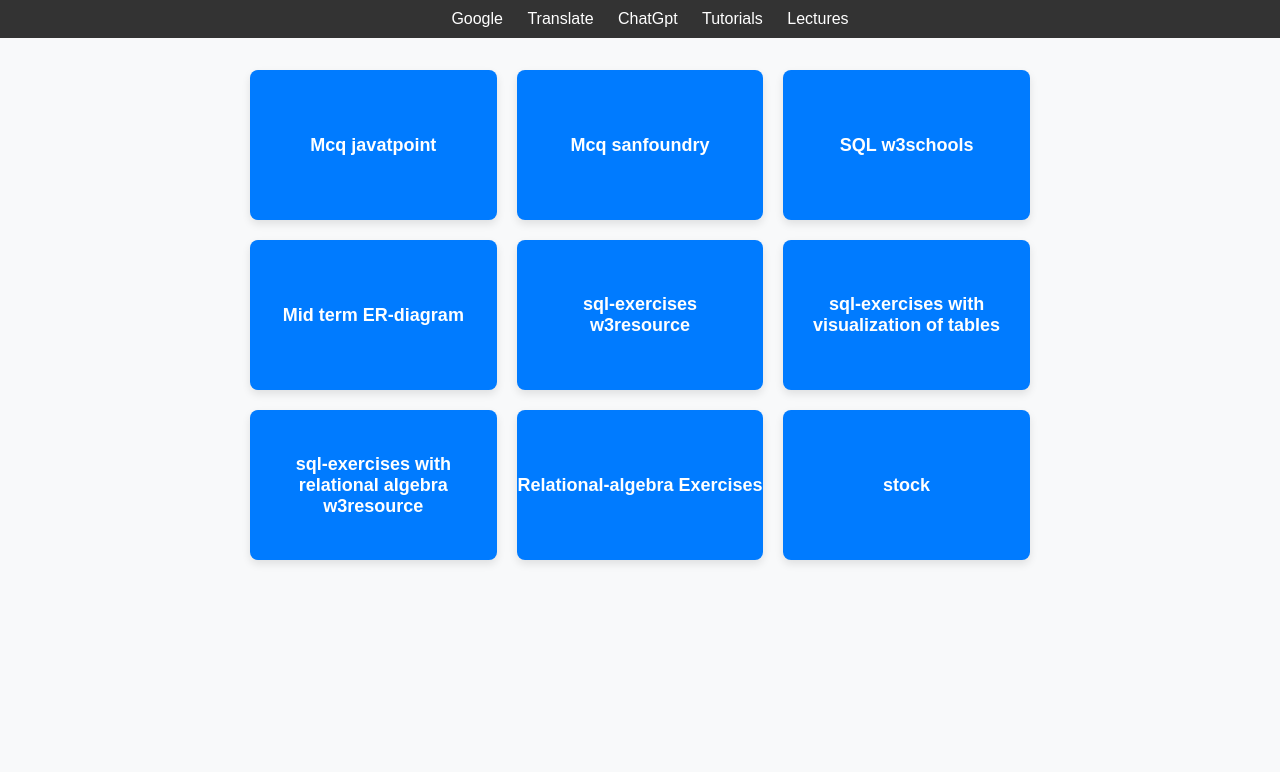
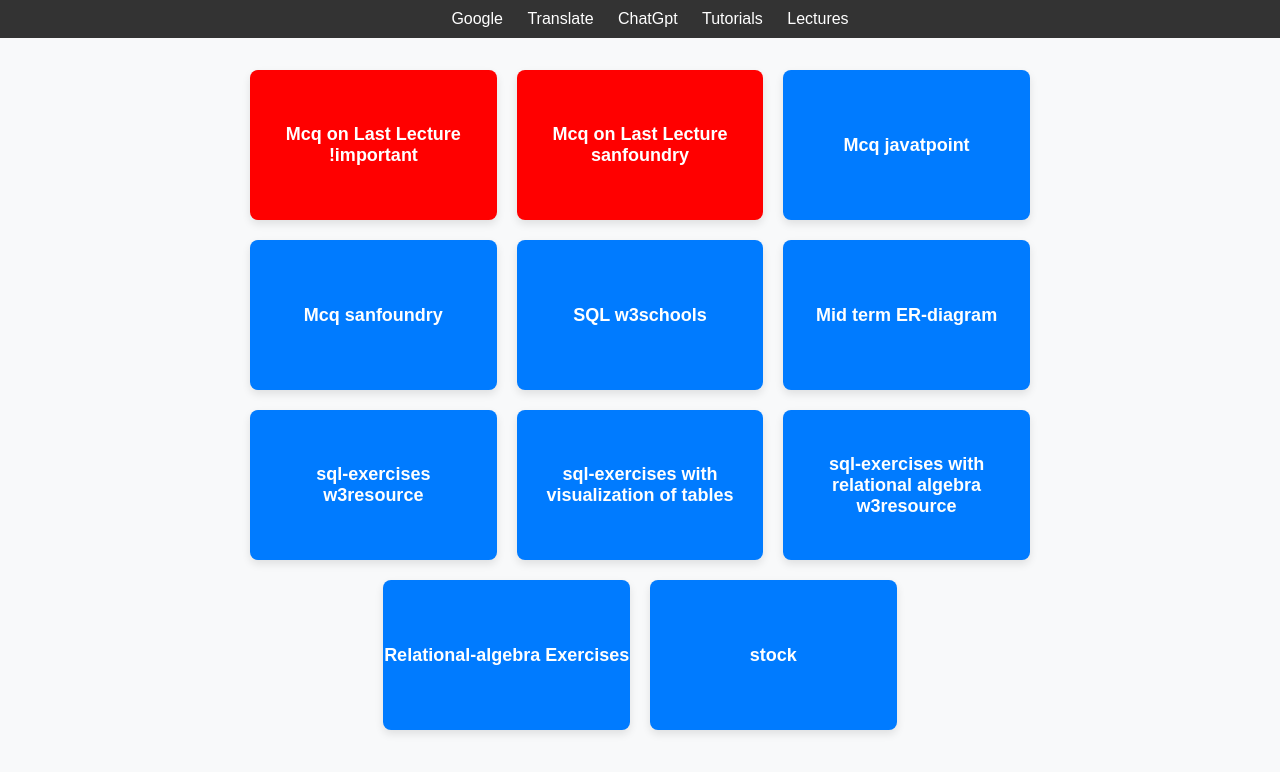
Before and after one commit to mohamedsalah986/Database_Materials, a plain HTML site: page index.html in a window 1280 px wide. Drawn offline with Linux system fonts and the light colour scheme.

Commit message:
Update index.html

```diff
--- a/index.html
+++ b/index.html
@@ -17,6 +17,8 @@
         <a href="Lectures.html" target="_blank">Lectures</a>
       </header>
   <div class="container">
+        <a href="https://www.includehelp.com/mcq/dbms-schedule-mcqs.aspx#google_vignette" class="box" target="_blank" style="text-align: center;background-color: red;">Mcq on Last Lecture <br> !important</a>
+        <a href="https://www.sanfoundry.com/database-mcqs-transactions/" class="box" target="_blank" style="text-align: center;background-color: red;">Mcq on Last Lecture <br> sanfoundry</a>
     <a href="https://www.javatpoint.com/dbms-mcq"class="box" target="_blank">Mcq javatpoint</a>
     <a href="https://www.sanfoundry.com/1000-database-management-system-questions-answers/"class="box" target="_blank">Mcq sanfoundry</a>
     <a href="https://www.w3schools.com/sql/"class="box" target="_blank">SQL w3schools</a>
```
